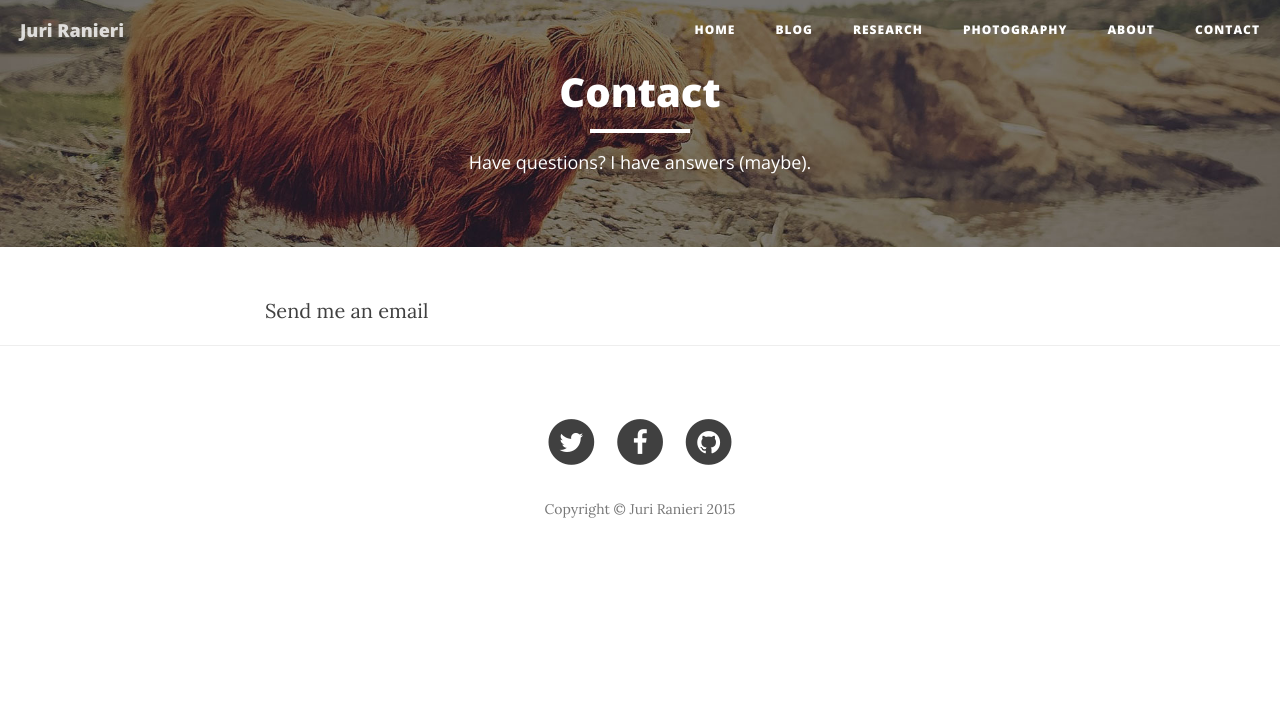
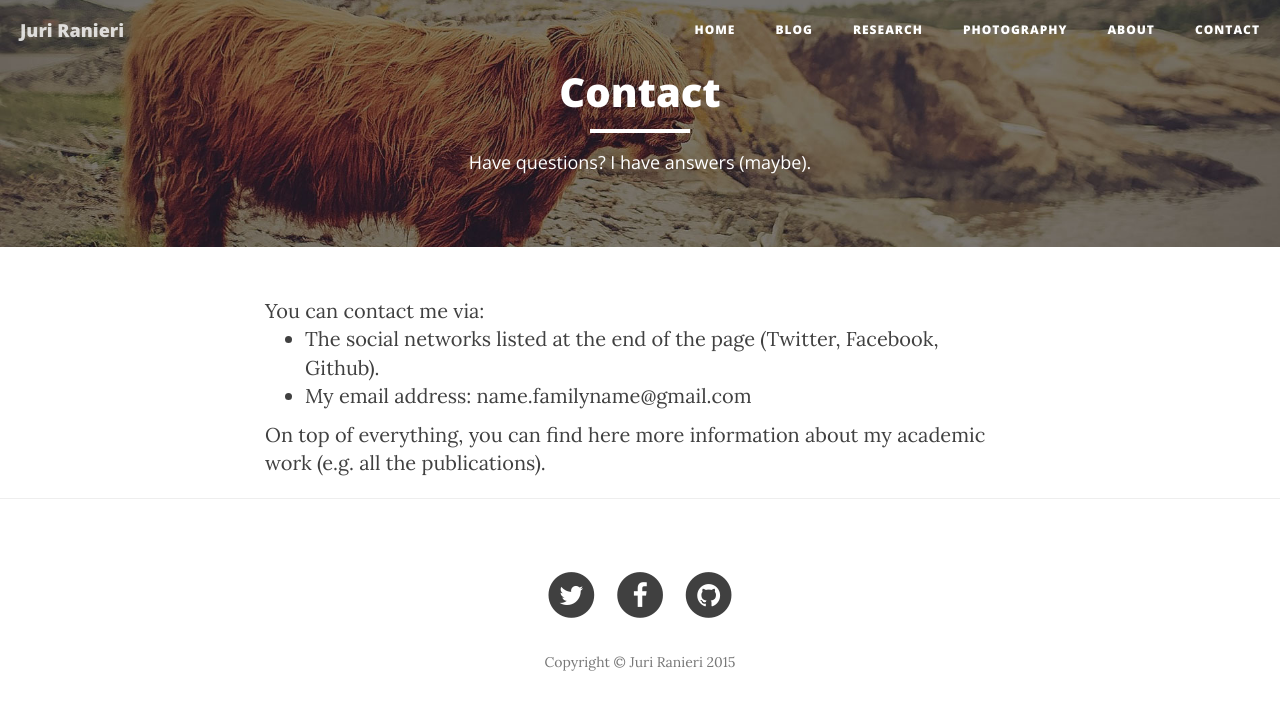
Before and after one commit to jranieri/jranieri.github.io, a Jekyll site: the page built from contact.html, in a window 1280 px wide. Shown: the top 710 px of the page. Built offline with Jekyll 4.4.1, drawn with Linux system fonts in a browser that asks for light colours; nearby versions of some CDN libraries.

```diff
--- a/contact.html
+++ b/contact.html
@@ -6,4 +6,9 @@ header-img: "img/contact-bg.jpg"
 category: menu
 ---
 
-Send me an email
+You can contact me via:
+<ul>
+<li> The social networks listed at the end of the page (Twitter, Facebook, Github). </li>
+<li> My email address: name.familyname@gmail.com </li>
+</ul>
+On top of everything, you can find <a href='http://lcav.epfl.ch/people/juri.ranieri'> here</a> more information about my academic work (e.g. all the publications).
```
Also changed, not shown: _posts/2015-05-11-presentation-EDM.md (added, +13 -0 lines).
